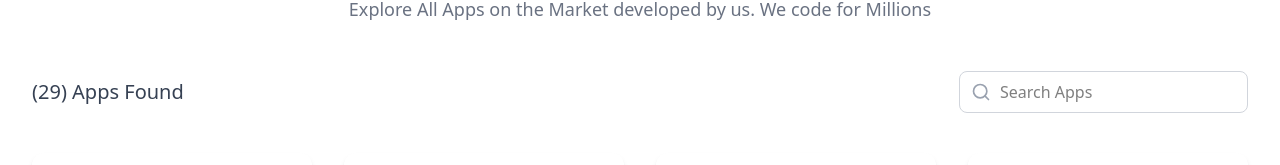
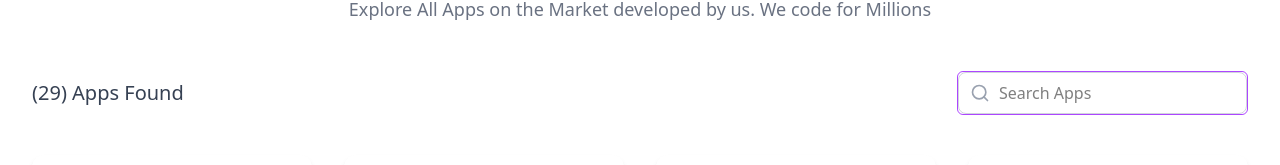
Before and after one commit to Apon2-CSE/Ass-08, a React (Vite) app: page /all-apps in a window 1280 px wide. Shown: the part 177-342 px from the top of the page. Built offline with nearby package versions, Linux system fonts and the light colour scheme.

Commit message:
final commit

```diff
--- a/src/pages/Apps.jsx
+++ b/src/pages/Apps.jsx
@@ -36,7 +36,7 @@ const Apps = () => {
               {`(${displayData.length})`} Apps Found
             </p>
 
-            <div className="relative w-full md:w-auto min-w-[250px] max-w-sm">
+            <div className="relative w-full md:w-auto min-w-[250px] max-w-sm border border-purple-500 rounded-md">
               <input
                 onChange={handelSearch}
                 type="text"
```
